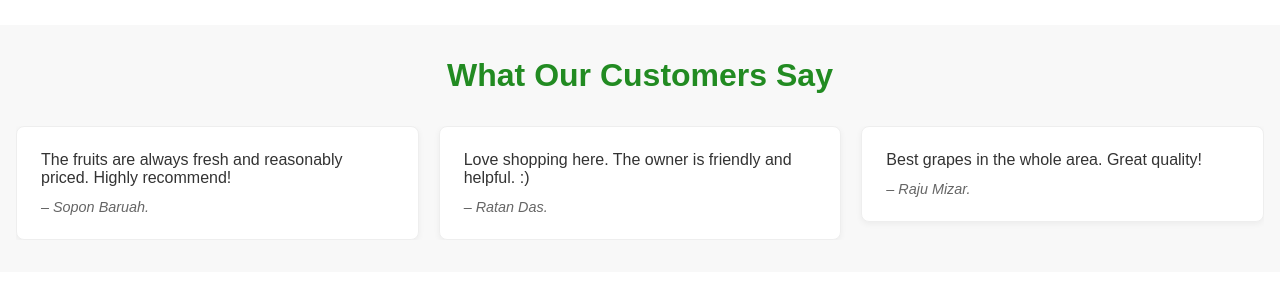
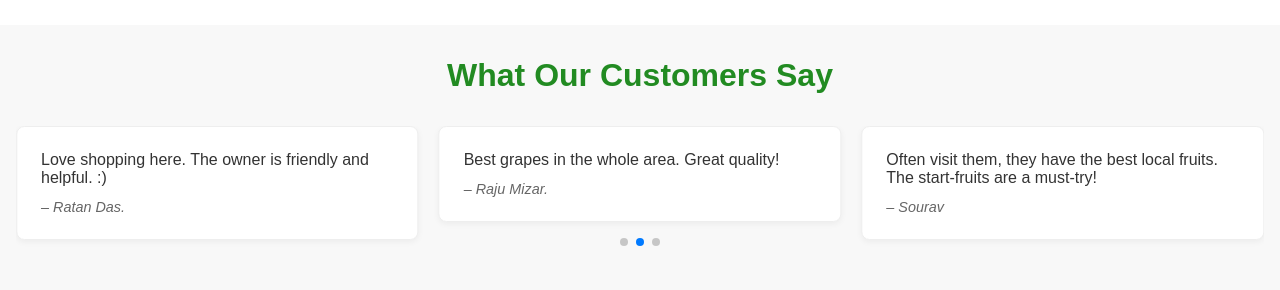
Before and after one commit to diodeengineer/ronofruit, a Next.js app: page / in a window 1280 px wide. Shown: the part 920-1210 px from the top of the page. Built offline with nearby package versions, Linux system fonts and the light colour scheme.

Commit message:
add more testimony

```diff
--- a/src/app/components/testimonial/Testimonial.js
+++ b/src/app/components/testimonial/Testimonial.js
@@ -23,7 +23,19 @@ const testimonials = [
     name: "Raju Mizar.",
     comment: "Best grapes in the whole area. Great quality!",
   }
-];
+  ,
+  {
+    id: 4,
+    name: "Sourav",
+    comment: "Often visit them, they have the best local fruits. The start-fruits are a must-try!",
+  }
+    ,
+    {
+        id: 5,
+        name: "Gajanad Kashat",
+        comment: "All puja samagries are available here. The owner is very helpful and friendly, he helped me find all the items I needed for the puja. Thank you!",
+    },
+    ];
 
 export default function Testimonials() {
   return (
```
